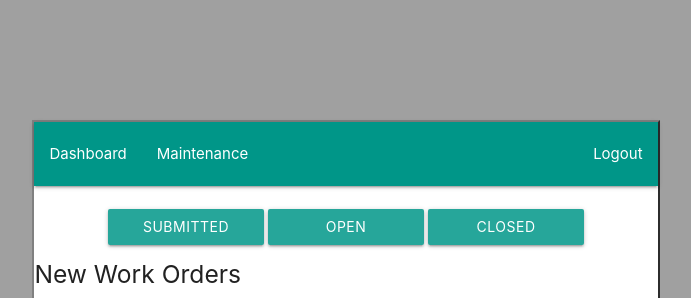
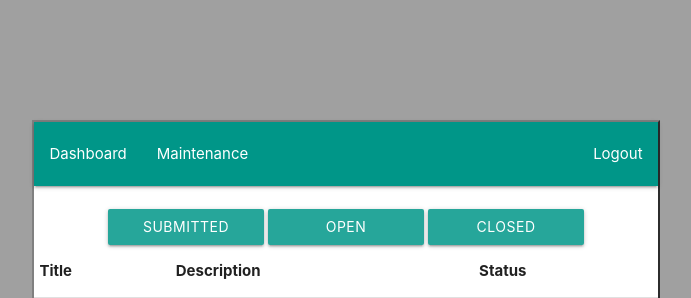
Before and after one commit to AndrewDimes/My-Maintenance, a Django app: page /maintenance/closed in a window 1280 px wide. Shown: the top 298 px of the page, without its empty margins (294-985 px from the left). Run offline with Django 3.2, Linux system fonts and the light colour scheme; the visitor is signed in with stand-in values (Sample User, id 1); data that the repository does not hold is empty.

Commit message:
fix closed work order bugs

```diff
--- a/mymaintenance_app/templates/maintenance.html
+++ b/mymaintenance_app/templates/maintenance.html
@@ -14,7 +14,6 @@
 
 
 
-<h5>New Work Orders</h5>
 <table>
   <thead>
     <tr>
--- a/mymaintenance_app/templates/registration/login.html
+++ b/mymaintenance_app/templates/registration/login.html
@@ -22,7 +22,7 @@
     <div style="width:100%;" class="col s12 m5">
       <div class="card-panel teal">
         <span class="white-text">FOR TESTING PURPOSES<br> Resident Account<br> Username: <b>Tester</b> Password: <b>Ii@pass31</b><br>
-          Maintenance Account<br> Username: <b>Maintenance</b> Password: <b>Ii@pass31</b></span>
+          Maintenance Account<br> Username: <b>Maintenance</b> Password: <b>Li@pass31</b></span>
       </div>
     </div>
   </div>
--- a/mymaintenance_app/views.py
+++ b/mymaintenance_app/views.py
@@ -44,14 +44,14 @@ def index(request):
         elif work.status == 'O':
             open_work = open_work + 1
         elif work.status == 'C':
-            closed_work == closed_work + 1
+            closed_work = closed_work + 1
     for work in work_orders_all:
         if work.status == 'S':
             all_sub_work = all_sub_work + 1
         elif work.status == 'O':
             all_open_work = all_open_work + 1
         elif work.status == 'C':
-            all_closed_work == all_closed_work + 1
+            all_closed_work = all_closed_work + 1
     return render(request, 'index.html', {'profile': profile, 'sub_work': sub_work, 'open_work': open_work, 'closed_work': closed_work, 'all_sub_work': all_sub_work, 'all_open_work': all_open_work, 'all_closed_work': all_closed_work})
 
 
@@ -195,8 +195,6 @@ def workorder_status(request, work_order_id):
 def signup(request):
     error_message = ''
     if request.method == 'POST':
-        # This is how to create a 'user' form object
-        # that includes the data from the browser
         form = UserCreationForm(request.POST)
         if form.is_valid():
             # This will add the user to the database
```
